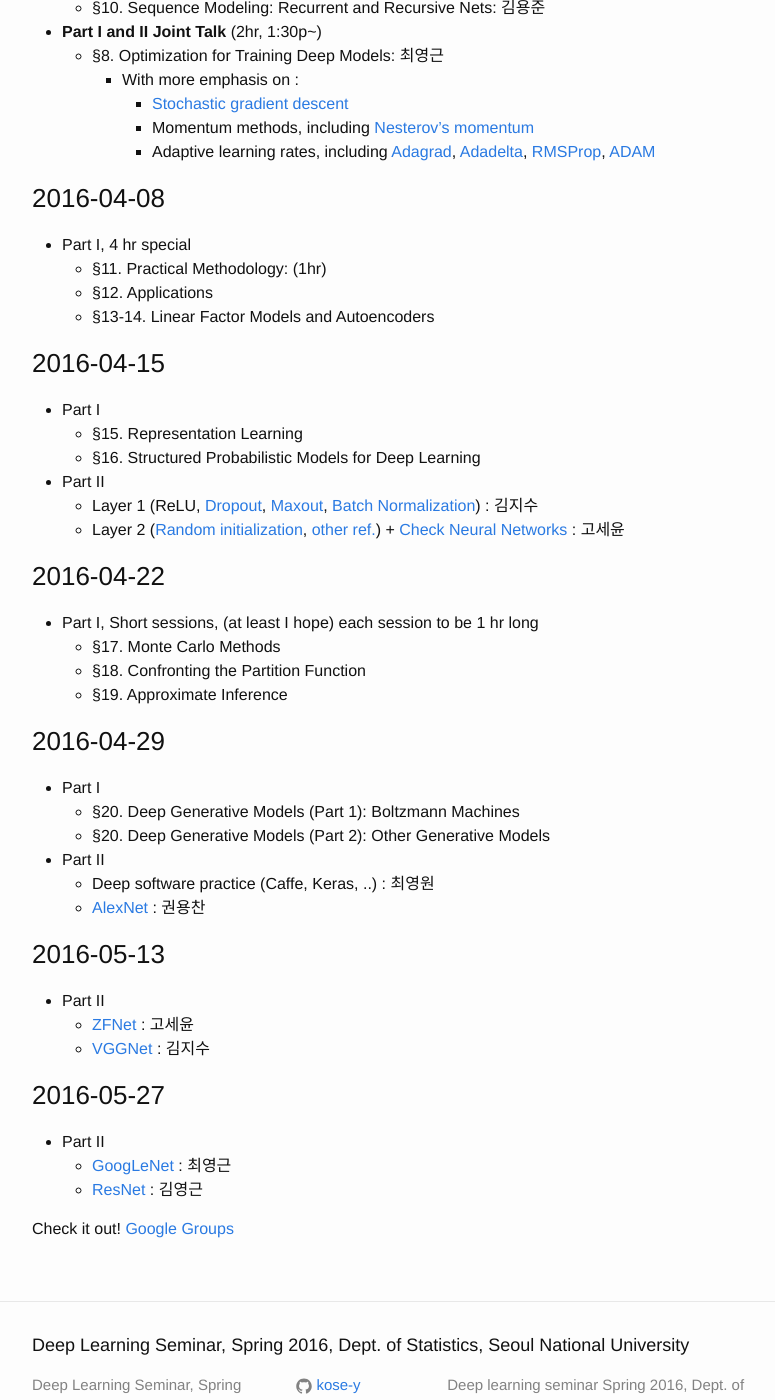
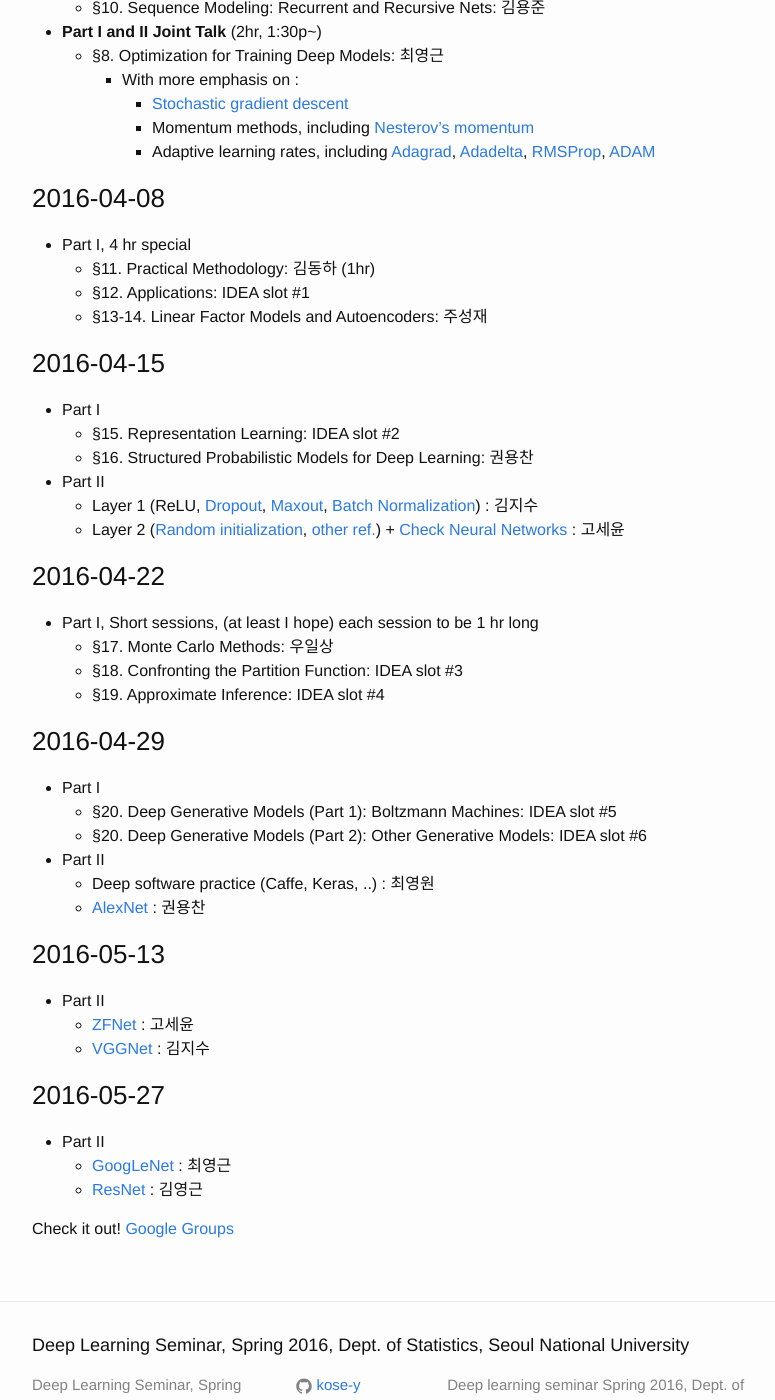
Before and after one commit to snu-stat/dl-seminar, a Jekyll site: the page built from _posts/2016-03-16-schedule.md, in a window 1280 px wide and 1400 px high, scrolled down 1087 px. Shown: the whole window, without its empty margins (238-1013 px from the left). Built offline with Jekyll 4.4.1, drawn with Linux system fonts in a browser that asks for light colours.

Commit message:
발표자 일정

```diff
--- a/_posts/2016-03-16-schedule.md
+++ b/_posts/2016-03-16-schedule.md
@@ -44,29 +44,29 @@ categories: schedule
 ### 2016-04-08
 
 * Part I, 4 hr special
-    * §11. Practical Methodology: (1hr)
-    * §12. Applications
-    * §13-14. Linear Factor Models and Autoencoders
+    * §11. Practical Methodology: 김동하 (1hr)
+    * §12. Applications: IDEA slot #1
+    * §13-14. Linear Factor Models and Autoencoders: 주성재
 
 ### 2016-04-15
 
 * Part I
-    * §15. Representation Learning
-    * §16. Structured Probabilistic Models for Deep Learning
+    * §15. Representation Learning: IDEA slot #2
+    * §16. Structured Probabilistic Models for Deep Learning: 권용찬
 * Part II
     - Layer 1 (ReLU, [Dropout](https://www.cs.toronto.edu/~hinton/absps/JMLRdropout.pdf), [Maxout](http://jmlr.csail.mit.edu/proceedings/papers/v28/goodfellow13.pdf), [Batch Normalization](http://arxiv.org/abs/1502.03167)) : 김지수
     - Layer 2 ([Random initialization](http://jmlr.org/proceedings/papers/v9/glorot10a/glorot10a.pdf), [other ref.](http://arxiv.org/abs/1502.01852)) + [Check Neural Networks](https://github.com/cs231n/cs231n.github.io/blob/master/neural-networks-3.md#baby) : 고세윤
 
 ### 2016-04-22
 * Part I, Short sessions, (at least I hope) each session to be 1 hr long
-    * §17. Monte Carlo Methods
-    * §18. Confronting the Partition Function
-    * §19. Approximate Inference
+    * §17. Monte Carlo Methods: 우일상
+    * §18. Confronting the Partition Function: IDEA slot #3
+    * §19. Approximate Inference: IDEA slot #4
 
 ### 2016-04-29
 * Part I
-    * §20. Deep Generative Models (Part 1): Boltzmann Machines
-    * §20. Deep Generative Models (Part 2): Other Generative Models
+    * §20. Deep Generative Models (Part 1): Boltzmann Machines: IDEA slot #5
+    * §20. Deep Generative Models (Part 2): Other Generative Models: IDEA slot #6
 * Part II
     - Deep software practice (Caffe, Keras, ..) : 최영원
     - [AlexNet](http://papers.nips.cc/paper/4824-imagenet-classification-with-deep-convolutional-neural-networks.pdf) : 권용찬
```
